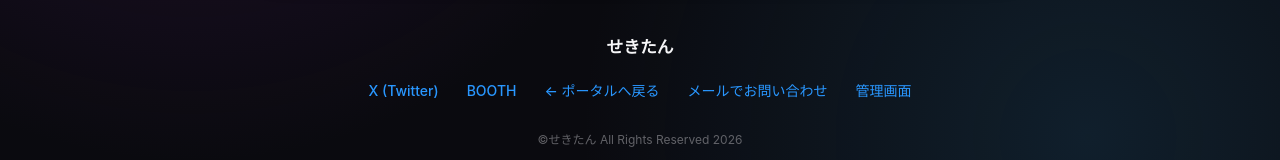
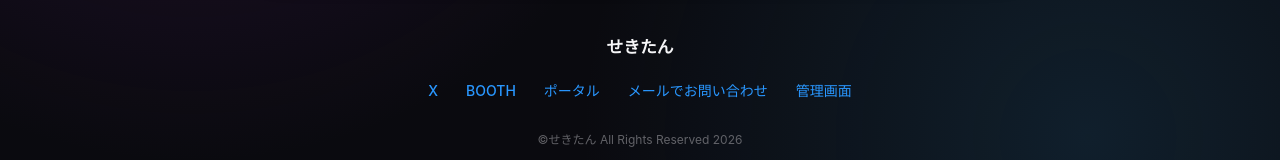
Before and after one commit to sekitan66325/sekitan66325.github.io, a plain HTML site: page database/unyou/index.html in a window 1280 px wide. Shown: the part 2103-2263 px from the top of the page. Drawn offline with Linux system fonts and the light colour scheme; no server answers.

Commit message:
Add files via upload

```diff
--- a/database/unyou/index.html
+++ b/database/unyou/index.html
@@ -38,7 +38,8 @@
       <!-- We use a fractal noise base to act as our "glass bumps/ripples" -->
       <feTurbulence type="fractalNoise" baseFrequency="0.05" numOctaves="1" result="noise" />
       <!-- Displace the blurred background using the noise -->
-      <feDisplacementMap in="blurred" in2="noise" scale="5" xChannelSelector="R" yChannelSelector="G" result="displaced" />
+      <feDisplacementMap in="blurred" in2="noise" scale="5" xChannelSelector="R" yChannelSelector="G"
+        result="displaced" />
       <!-- A slight color matrix to increase saturation (glass often saturates colors underneath) -->
       <feColorMatrix in="displaced" type="saturate" values="1.3" result="saturated" />
       <feBlend in="SourceGraphic" in2="saturated" mode="overlay" />
@@ -289,8 +290,7 @@
 
         <!-- 2冊目（画像付きカード） -->
         <li class="list-item">
-              <a href="https://sekitan66325.booth.pm/items/8682952" class="btn-link-card" target="_blank"
-                rel="noopener">
+          <a href="https://sekitan66325.booth.pm/items/8682952" class="btn-link-card" target="_blank" rel="noopener">
             <!-- 上段：タイトル、ステータス、矢印 -->
             <div class="card-header-row">
               <div class="item-text-meta">
@@ -333,11 +333,11 @@
     <div class="footer-inner">
       <div class="footer-title">せきたん</div>
       <ul class="footer-links">
-            <li><a href="https://x.com/sekitan66325" class="footer-link" target="_blank" rel="noopener noreferrer">X
-                (Twitter)</a></li>
+        <li><a href="https://x.com/sekitan66325" class="footer-link" target="_blank" rel="noopener noreferrer">X</a>
+        </li>
         <li><a href="https://sekitan66325.booth.pm/" class="footer-link" target="_blank"
             rel="noopener noreferrer">BOOTH</a></li>
-            <li><a href="../../index.html" class="footer-link">← ポータルへ戻る</a></li>
+        <li><a href="../../index.html" class="footer-link">ポータル</a></li>
         <li><a href="mailto:sekitan.info@gmail.com" class="footer-link">メールでお問い合わせ</a></li>
         <li><a href="../../admin/index.html" class="footer-link" target="_blank">管理画面</a></li>
       </ul>
```
Lines whose indentation alone changed are shown as unchanged.
